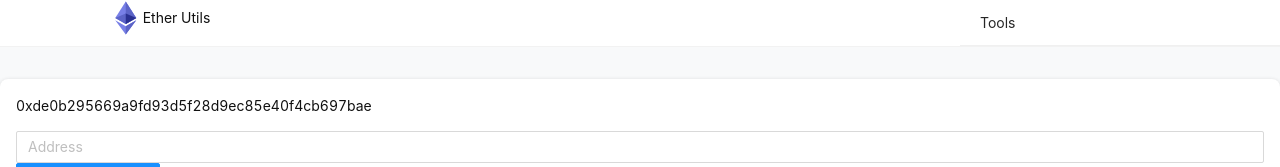
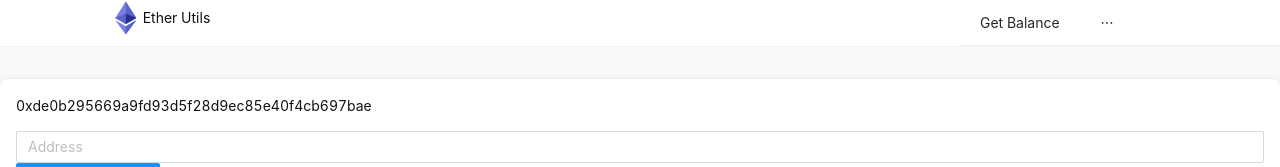
Before and after one commit to vigneshwaran-chandrasekaran/etherutils, a Next.js app: page / in a window 1280 px wide. Shown: the top 167 px of the page. Built offline with nearby package versions, Linux system fonts and the light colour scheme; no server answers.

Commit message:
menu changed to items instead of child

```diff
--- a/components/navbar.js
+++ b/components/navbar.js
@@ -2,6 +2,19 @@ import React from "react";
 import Link from "next/link";
 import { Menu, Col, Row } from "antd";
 import Image from "next/image";
+
+const items = [
+  { label: "Get Balance", key: "1" },
+  { label: "View Transactions", key: "2" },
+  {
+    label: "Tools",
+    key: "submenu",
+    children: [
+      { label: "Get Balance", key: "3" },
+      { label: "View Transactions", key: "4" },
+    ],
+  },
+];
 
 export default function Navbar() {
   return (
@@ -22,14 +35,7 @@ export default function Navbar() {
       </Col>
       <Col span={14} />
       <Col span={6}>
-        <Menu mode="horizontal">
-          <Menu.SubMenu key="SubMenu" title="Tools">
-            <Menu.Item key="1">Get Balance</Menu.Item>
-            <Menu.Item key="2">View Transactions</Menu.Item>
-            <Menu.Item key="3">Get Balance</Menu.Item>
-            <Menu.Item key="4">View Transactions</Menu.Item>
-          </Menu.SubMenu>
-        </Menu>
+        <Menu mode="horizontal" items={items} />
       </Col>
     </Row>
   );
```
